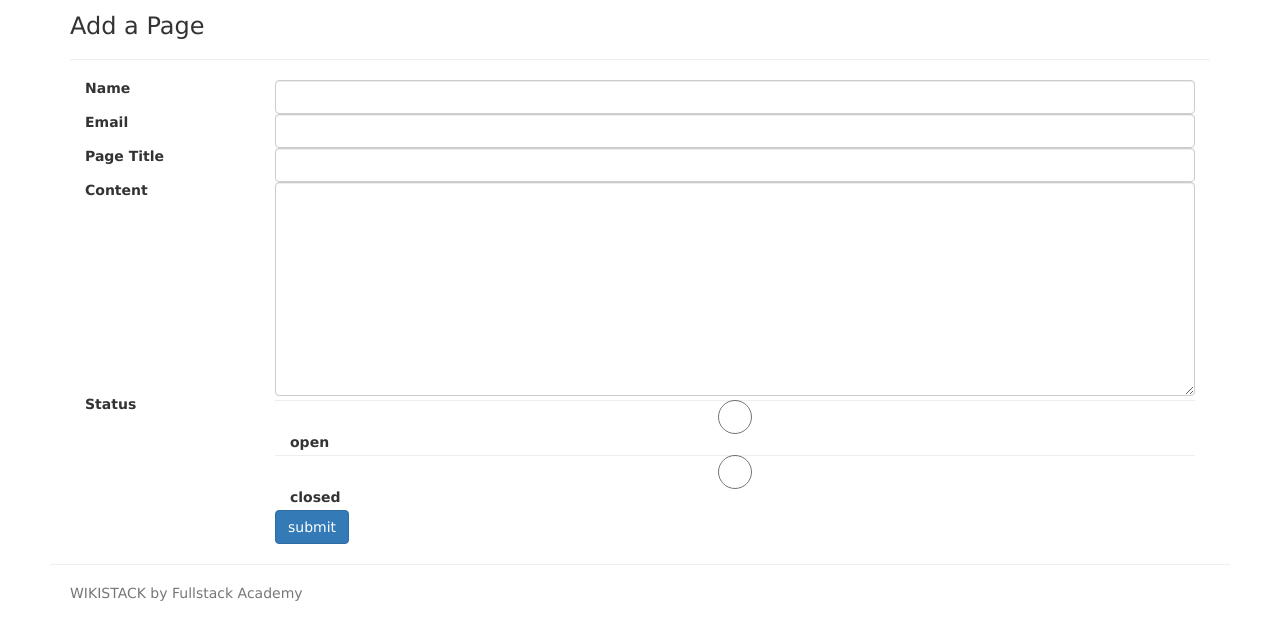
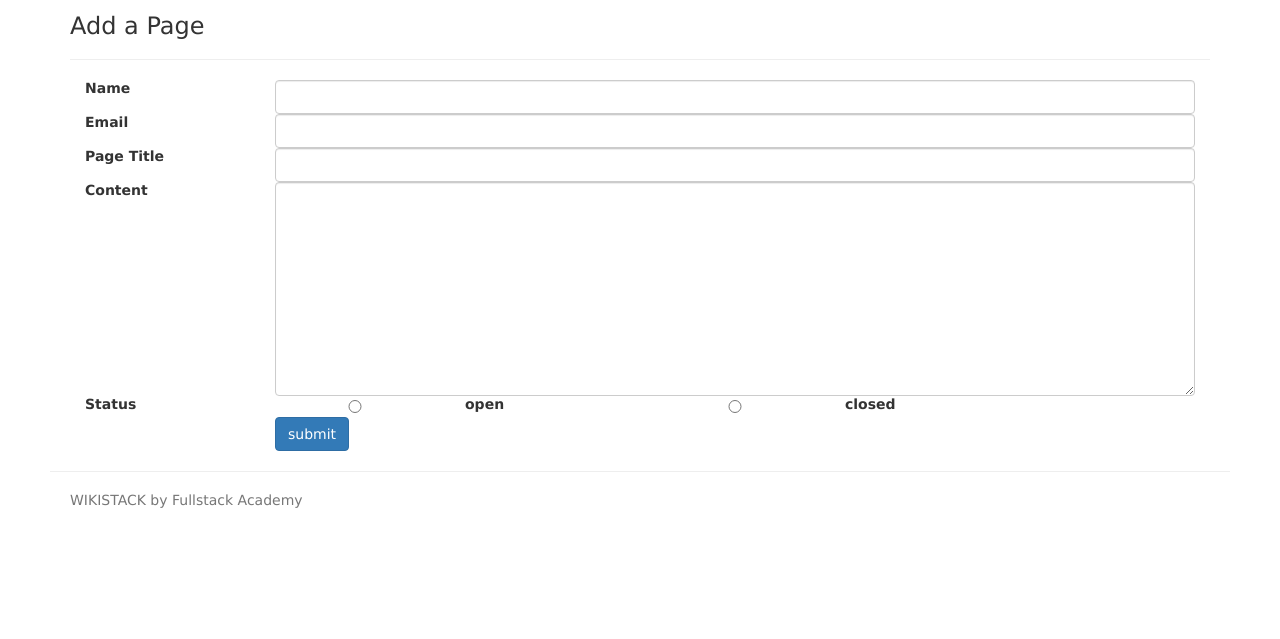
Before and after one commit to impomales/wikistack, a website: page views/addpage.html in a window 1280 px wide. Shown: the part 57-696 px from the top of the page. Drawn offline with nearby package versions, Linux system fonts and the light colour scheme; files that its build step writes are made by us from their sources.

Commit message:
changed look of radio buttons

```diff
--- a/views/addpage.html
+++ b/views/addpage.html
@@ -39,12 +39,10 @@
 
     <div class="form-group">
       <label for="status" class="col-sm-2 control-label">Status</label>
-      <div class="col-sm-10">
-        <input id="open" name="status" type="radio" class="form-control" value="open"/>
-        <label for="open" class="col-sm-2 control-label">open</label>
-        <input id="closed" name="status" type="radio" class="form-control" value="closed"/>
-        <label for="closed" class="col-sm-2 control-label">closed</label>
-      </div>
+      <input id="open" name="status" type="radio" class="col-sm-2" value="open"/>
+      <label for="open" class="col-sm-2 control-label">open</label>
+      <input id="closed" name="status" type="radio" class="col-sm-2" value="closed"/>
+      <label for="closed" class="col-sm-2 control-label">closed</label>
     </div>
 
     <div class="col-sm-offset-2 col-sm-10">
```
